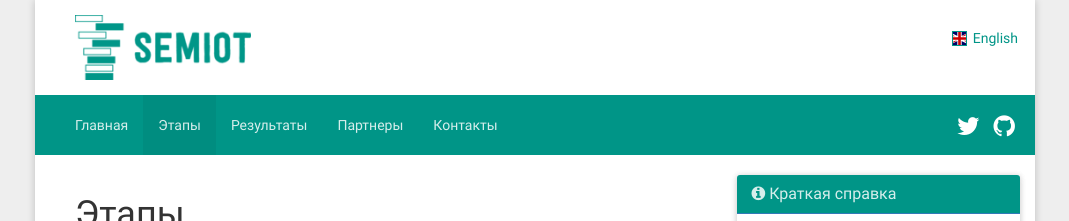
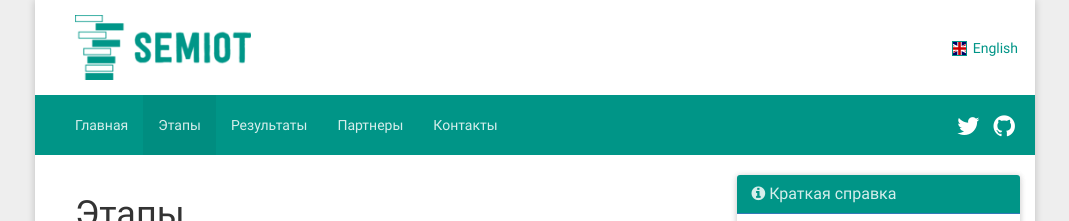
Before and after one commit to semiotproject/semiotproject.github.io, a Jekyll site: the page built from stages.md, in a window 1280 px wide. Shown: the top 221 px of the page, without its empty margins (105-1174 px from the left). Built offline with Jekyll 4.4.1, drawn with Linux system fonts in a browser that asks for light colours; nearby versions of some CDN libraries; comment, search, counter and statistics services are not loaded.

Commit message:
Aligned lang switch element

```diff
--- a/css/main.css
+++ b/css/main.css
@@ -100,8 +100,7 @@ ul {
 	display: block;
 	float: right;
 	font-size: 14px;
-	height: 30px;
-	line-height: 45px;
+	line-height: 65px;
 }
 #main-logo a.switch-locale:hover {
 	text-decoration: none;
```
